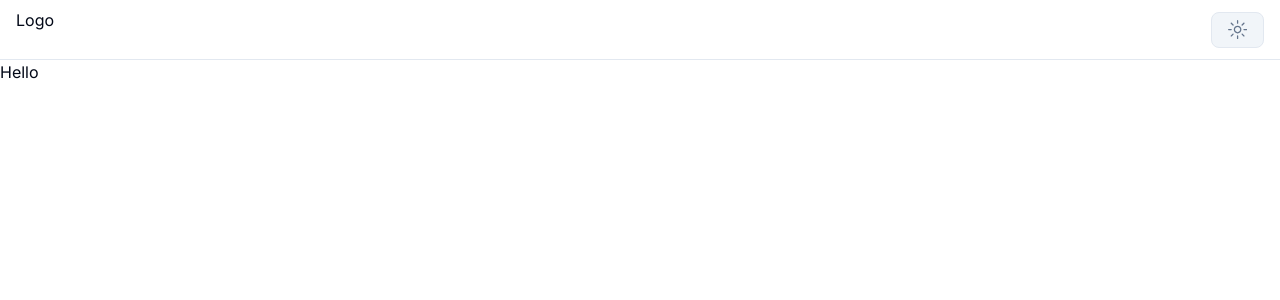
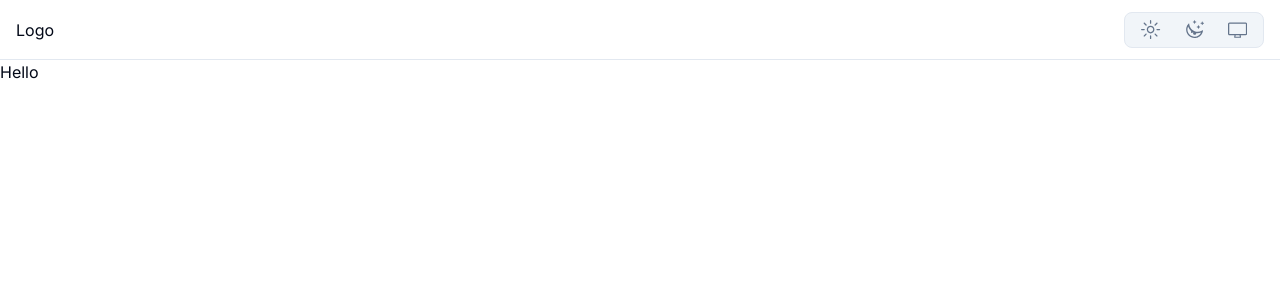
Before and after one commit to sahariardev/formBuilder, a Next.js app: page / in a window 1280 px wide. Shown: the top 300 px of the page. Built offline with nearby package versions, Linux system fonts and the light colour scheme.

Commit message:
Completed theme switcher button

```diff
--- a/app/(dashboard)/layout.tsx
+++ b/app/(dashboard)/layout.tsx
@@ -6,7 +6,7 @@ import Logo from "@/components/Logo";
 function Layout({children}: { children: ReactNode }) {
     return (
         <div className="flex flex-col min-h-screen min-w-full bg-background max-h-screen">
-            <nav className="flex justify-between border-b border-border h-[60px] px-4 py-2">
+            <nav className="flex justify-between items-center border-b border-border h-[60px] px-4 py-2">
                 <Logo/>
                 <div className="flex gap-4 items-center">
                     <ThemeSwitcher/>
--- a/components/ThemeSwitcher.tsx
+++ b/components/ThemeSwitcher.tsx
@@ -3,7 +3,7 @@
 import {useTheme} from "next-themes";
 import {useEffect, useState} from "react";
 import {Tabs, TabsList, TabsTrigger} from "@/components/ui/tabs";
-import {SunIcon} from "@radix-ui/react-icons";
+import {DesktopIcon, MoonIcon, SunIcon} from "@radix-ui/react-icons";
 
 function ThemeSwitcher() {
     const {theme, setTheme} = useTheme();
@@ -17,11 +17,19 @@ function ThemeSwitcher() {
     return (
         <div>
             <Tabs>
-              <TabsList className="border">
-                  <TabsTrigger value="light" onClick={() => setTheme("light")}>
-                     <SunIcon className="h-[1.2rem] w-[1.2rem]"/>
-                  </TabsTrigger>
-              </TabsList>
+                <TabsList className="border">
+                    <TabsTrigger value="light" onClick={() => setTheme("light")}>
+                        <SunIcon className="h-[1.2rem] w-[1.2rem]"/>
+                    </TabsTrigger>
+
+                    <TabsTrigger value="dark" onClick={() => setTheme("dark")}>
+                        <MoonIcon className="h-[1.2rem] w-[1.2rem] rotate-90 transition-all dark:rotate-0"/>
+                    </TabsTrigger>
+
+                    <TabsTrigger value="system" onClick={() => setTheme("system")}>
+                        <DesktopIcon className="h-[1.2rem] w-[1.2rem]"/>
+                    </TabsTrigger>
+                </TabsList>
             </Tabs>
         </div>
     );
```
